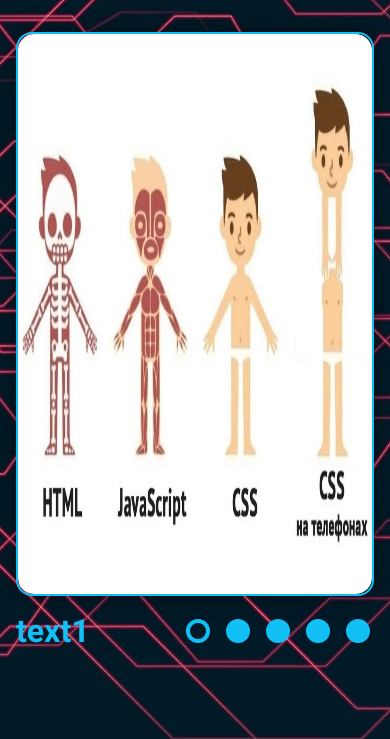
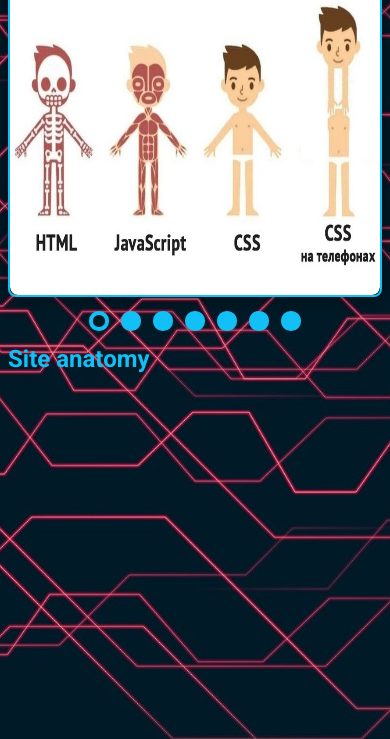
Before and after one commit to aArt13/cssMemSlider, a plain HTML site: page cssMemSlider/index.html in a window 390 px wide. Shown: the part 105-844 px from the top of the page. Drawn offline with Linux system fonts and the light colour scheme.

Commit message:
feat: add mobil, fix style  (Fri, May 13, 2022 09:49:17 PM)

```diff
--- a/cssMemSlider/index.html
+++ b/cssMemSlider/index.html
@@ -19,37 +19,40 @@
             <input type="radio" name="point" id="slide3">
             <input type="radio" name="point" id="slide4">
             <input type="radio" name="point" id="slide5">
+            <input type="radio" name="point" id="slide6">
+            <input type="radio" name="point" id="slide7">
             <div class="slider">
                 <div class="slides slide1">
-                    <img class="slider__img" src="./assets/image/1.jpg" alt="meme">
+                    <img class="slider__img" src="./assets/image/1.jpg" alt="site_anatomy">
                 </div>
                 <div class="slides slide2">
-                    <img class="slider__img" src="./assets/image/2.jpg" alt="meme">
+                    <img class="slider__img" src="./assets/image/2.jpg" alt="javascript_is_in_demand">
                 </div>
                 <div class="slides slide3">
-                    <img class="slider__img" src="./assets/image/3.jpg" alt="meme">
+                    <img class="slider__img" src="./assets/image/3.jpg" alt="css_..oooops!">
                 </div>
                 <div class="slides slide4">
-                    <img class="slider__img" src="./assets/image/4.jpg" alt="meme">
+                    <img class="slider__img" src="./assets/image/4.jpg" alt="svg">
                 </div>
                 <div class="slides slide5">
-                    <img class="slider__img" src="./assets/image/5.jpg" alt="meme">
+                    <img class="slider__img" src="./assets/image/5.jpg" alt="refactor">
+                </div>
+                <div class="slides slide6">
+                    <img class="slider__img" src="./assets/image/8.jpg" alt="enlightenment">
+                </div>
+                <div class="slides slide7">
+                    <img class="slider__img" src="./assets/image/9.jpg" alt="a_programmer">
                 </div>
             </div>
             <div class="slider-panel">
-                <div class="slider__description">
-                    <p class="text text1">text1</p>
-                    <p class="text text2">text2</p>
-                    <p class="text text3">text3</p>
-                    <p class="text text4">text4</p>
-                    <p class="text text5">text5</p>
-                </div>
                 <div class="slider__controls">
                     <label class="lbl" for="slide1"><span class="spn spn1"></span></label>
                     <label class="lbl" for="slide2"><span class="spn spn2"></span></label>
                     <label class="lbl" for="slide3"><span class="spn spn3"></span></label>
                     <label class="lbl" for="slide4"><span class="spn spn4"></span></label>
                     <label class="lbl" for="slide5"><span class="spn spn5"></span></label>
+                    <label class="lbl" for="slide6"><span class="spn spn6"></span></label>
+                    <label class="lbl" for="slide7"><span class="spn spn7"></span></label>
 
                     <!-- <label class="lbl" for="slide1"><button class="btn" id="btn1"></button></label>
                     <label class="lbl" for="slide2"><button class="btn" id="btn2"></button></label>
@@ -57,6 +60,16 @@
                     <label class="lbl" for="slide4"><button class="btn" id="btn4"></button></label>
                     <label class="lbl" for="slide5"><button class="btn" id="btn5"></button></label> -->
                 </div>
+                <div class="slider__description">
+                    <p class="text text1">site anatomy</p>
+                    <p class="text text2">javascript is in demand</p>
+                    <p class="text text3">css ..oooops!</p>
+                    <p class="text text4">svg</p>
+                    <p class="text text5">refactor</p>
+                    <p class="text text6">enlightenment</p>
+                    <p class="text text7">a programmer</p>
+                </div>
+
             </div>
         </div>
     </div>
--- a/cssMemSlider/style.css
+++ b/cssMemSlider/style.css
@@ -6,21 +6,17 @@
 }
 
 :root {
-    --maxWidth: 56rem;      /* 896px */
+    --maxWidthDesc: 56rem;      /* == 896px */
+    --maxWidthMob: 25rem;      /* == 400px */
     --colorB: rgb(18, 192, 245);
     --colorR: rgb(229, 93, 135);
+    --colorP: rgb(184, 97, 255);
     --colorEmpty: rgba(0, 0, 0, 0);
 }
 
 body {
     font-family: "Roboto", Arial, Helvetica, sans-serif;
     min-height: 100vh;
-    /* display: flex;
-    flex-direction: column;
-    align-items: center;
-    justify-content: center;
-
-    background-color: blue; */
 
     background-image: url(./assets/image/bg_img.jpg);
     background-repeat: no-repeat;
@@ -34,57 +30,31 @@
     color: var(--colorR);
 
     animation-fill-mode: forwards;
-    animation: changeColor 5s ease infinite;
+    animation: changeColor 7s ease infinite;
 }
 
   @keyframes changeColor {
-    0% {
-      color: var(--colorR);
-    }
-    40% {
-      color: var(--colorB);
-    }
-    90% {
-      /* color: #093c61; */
-      color: var(--colorR);
-    }
-    100% {
-      color: var(--colorR);
-    }
+    0%  {color: var(--colorR);}
+    15% {color: var(--colorP);}
+    30% {color: var(--colorB);}
+    45% {color: var(--colorR);}
+    60% {color: var(--colorP);}
+    75% {color: var(--colorB);}
+    100% {color: var(--colorR);}
   }
 
 .container {
-    max-width: var(--maxWidth);
+    max-width: var(--maxWidthDesc);
     width: 100%;
     min-height: 100vh;
-    padding: 0 1rem; /* 16px */
+    padding: 0 1rem; /* == 16px */
     margin: 0 auto;
     display: flex;
-    /* justify-content: center; */
     align-items: center;
     flex-direction: column;
-
-    /* background-color: red; */
 }
 
 .wrapper-slider {
-    /* max-width: 80vw;
-    width: 100%; */
-    /* width: inherit; */
-    /* max-height: 70vh; */
-    /* min-height: 45rem; */
-    /* height: 100%; */
-    /* display: flex;
-    justify-content: center;
-    align-items: center;
-    flex-direction: column; */
-
-	/* height: 350px; */
-	/* margin: 100px auto 0; */
-	/* position: relative; */
-	/* width: 700px; */
-
-
     max-width: 100%;
     min-width: 50%;
     width: 100%;
@@ -93,174 +63,75 @@
     height: 100%;
 }
 
-
 .wrapper-slider > input {
 	display: none;
 }
 
 .slider {
-    /* max-width: 80vw; */
-    /* width: inherit;
-    max-height: 70vh;
-    min-height: 50vh; */
-    /* height: 100%; */
-    /* height: inherit; */
-    /* height: 55vh; */
-    /* max-height: 40rem; */
-    /* margin: 1rem;
-    padding: 0.5rem;
-    border-radius: 0.5rem; */
-    /* display: flex; */
-    /* justify-items: center; */
-    /* align-items: center; */
-    /* overflow: hidden; */
-    /* position: relative; */
-
 	height: inherit;
     border-radius: 1rem;
     margin: 1rem 0;
     border: 0.15rem solid var(--colorB);
-	/* overflow: hidden; */
-	/* position: relative; */
 	width: inherit;
 	-webkit-box-shadow: 0 0 1.2rem rgba(0, 0, 0, .5);
 	-moz-box-shadow: 0 0 1.2rem rgba(0, 0, 0, .5);
 	-o-box-shadow: 0 0 1.2rem rgba(0, 0, 0, .5);
 	box-shadow: 0 0 1.2rem rgba(0, 0, 0, .5);
-
-
-    /* background-color: yellow; */
 }
 
 .slides {
-    /* max-width: 100%; */
-    /* min-width: 50%; */
-    /* width: inherit; */
-    /* width: inherit; */
-    /* height: 50px; */
-    /* height: inherit; */
-    /* position: absolute; */
-    /* width: 200px; */
-    /* height: 200p; */
-    /* border-radius: 0.5rem; */
-
-    /* background-repeat: no-repeat;
-    background-position: auto auto;
-    background-size: contain; */
-    /* background-size: 700px auto;
-    background-position: center center;
-    background-repeat: no-repeat; */
-    /* background-size: cover; */
 	overflow: hidden;
     height: inherit;
     border-radius: 1rem;
-	/* position: absolute; */
 	width: inherit;
-    /* opacity: 0;
-	z-index: 0; */
-    /* transform: translateY(350px); */
-    /* transition: all ease-in-out 0.7s; */
-
-    /* background-color: aqua; */
-
 }
 
 .slider__img {
     object-fit: auto;
     display: none;
     width: 100%;
-    /* max-height: 35rem;
-    min-height: 20rem;
-    height: 100%; */
     height: 35rem;
     border-radius: 1rem;
     opacity: 0;
-	z-index: 0;
-
-
 }
 
-/* .slide1 {
-    background-image: url(./assets/image/1.jpg);
-}
-.slide2 {
-    background-image: url(./assets/image/2.jpg);
-}
-.slide3 {
-    background-image: url(./assets/image/3.jpg);
-}
-.slide4 {
-    background-image: url(./assets/image/4.jpg);
-}
-.slide5 {
-    background-image: url(./assets/image/5.jpg);
-} */
-
-
 .slider-panel {
-    /* max-width: 80vw; */
     width: 100%;
-    /* max-height: 70vh; */
-    /* min-height: 10vh; */
-    /* height: 100%; */
     display: flex;
+    flex-direction: row-reverse;
     justify-content: space-between;
     align-items: center;
-
-    /* background-color: purple; */
-}
-
-/* .slider__description { */
-    /* max-width: 80vw; */
-    /* width: 100%; */
-    /* max-height: 70vh; */
-    /* min-height: 5vh; */
-    /* height: 100%; */
-    /* height: 2rem; */
-    /* overflow: hidden;   */
-    /* background-color: wheat; */
-/* } */
-
-.text {
-    margin-block-start: 0;
-    margin-block-end: 0;
-    height: inherit;
-    overflow: hidden;
-    font-size: 2rem;
-    font-weight: bold;
-    color: var(--colorB);
-    display: none;
-    opacity: 0;
-	z-index: 0;
-
-    transition: all 0.5s ease;
 }
 
 .slider__controls {
-    /* max-width: 80vw; */
-    /* width: 100%; */
-    /* max-height: 70vh; */
-    /* min-height: 5vh; */
     height: 100%;
     display: flex;
-    gap: 0.5rem;
-
-            /* background-color: white; */
+    /* gap: 0.5rem; */
 }
 
 label {
-    width: 2rem;
-    height: 2rem;
-
-    /* padding: 0.5rem; */
+    width: 2.5rem;
+    height: 2.5rem;
     border-radius: 50%;
     display: flex;
     justify-content: center;
     align-items: center;
     cursor: pointer;
-    /* background-color: aqua; */
+    background-color: var(--colorEmpty);
+}
 
-    background-color: var(--colorEmpty);
+.wrapper-slider label:hover > .spn {
+    border: 0.25rem solid var(--colorR);
+    background-color: var(--colorR);
+}
+
+.wrapper-slider label:active > .spn {
+    border: 0.25rem solid var(--colorP);
+    background-color: var(--colorP);
+}
+
+.slider__controls:hover + .slider__description .text {
+    color: var(--colorP);
 }
 
 .spn {
@@ -277,148 +148,61 @@
     background-color: var(--colorR);
 }
 
-.spn:active {
-    background-color: var(--colorR);
+.text {
+    margin-block-start: 0;
+    margin-block-end: 0;
+    height: inherit;
+    overflow: hidden;
+    font-size: 2rem;
+    font-weight: bold;
+    color: var(--colorB);
+    display: none;
+    opacity: 0;
+    transition: all 0.5s ease;
 }
 
-/* label:hover .btn{
-    border: 0.2rem solid yellow;
-    background-color: green;
-} */
-/* label:active .btn{
-    background-color: red;
-} */
-
-/* label:checked .btn{
-    background-color: pink;
-} */
-
-.btn {
-    padding: 0.5rem;
-    /* width: 0.5rem; */
-    /* height: 0.5rem; */
-    border: 0.2rem solid yellow;
-    border-radius: 50%;
-    /* cursor: pointer; */
-    transition: all ease 0.5s;
-
-    background-color: var(--colorEmpty);
+.text::first-letter{
+    text-transform: capitalize;
 }
-
-/* .wrapper-slider label:hover,
-#slide1:checked ~ .slider-panel  #btn1,
-#slide2:checked ~ .slider-panel  #btn2,
-#slide3:checked ~ .slider-panel  #btn3,
-#slide4:checked ~ .slider-panel  #btn4,
-#slide5:checked ~ .slider-panel  #btn5 {
-	background-color: rgb(135, 11, 236);
-} */
 
 #slide1:checked ~ .slider-panel .slider__controls .lbl > .spn1,
 #slide2:checked ~ .slider-panel .slider__controls .lbl > .spn2,
 #slide3:checked ~ .slider-panel .slider__controls .lbl > .spn3,
 #slide4:checked ~ .slider-panel .slider__controls .lbl > .spn4,
-#slide5:checked ~ .slider-panel .slider__controls .lbl > .spn5 {
+#slide5:checked ~ .slider-panel .slider__controls .lbl > .spn5,
+#slide6:checked ~ .slider-panel .slider__controls .lbl > .spn6,
+#slide7:checked ~ .slider-panel .slider__controls .lbl > .spn7 {
     background-color: var(--colorEmpty);
 }
-
-/* .wrapper-slider label:hover ~ .slider-panel .slider__controls .lbl > .spn1{
-    background-color: yellow;
-} */
-
-
-/* .btn:active{
-    background: greenyellow;
-} */
-/* .btn:active ~ .wrapper-slider > #slide1:checked */
-
-/* #slide1:checked ~ .slider > .slide1,
-#slide2:checked ~ .slider > .slide2,
-#slide3:checked ~ .slider > .slide3,
-#slide4:checked ~ .slider > .slide4,
-#slide5:checked ~ .slider > .slide5 {
-	opacity: 1;
-	z-index: 1;
-} */
-
-/* #slide1:checked ~ .slider > .slide1 {
-    transform: translateY(0px);
-}
-#slide2:checked ~ .slider > .slide2 {
-    transform: translateY(-350px);
-}
-#slide3:checked ~ .slider > .slide3 {
-    transform: translateY(-700px);
-}
-#slide4:checked ~ .slider > .slide4 {
-    transform: translateY(-1050px);
-}
-#slide5:checked ~ .slider > .slide5 {
-    transform: translateY(-1400px);
-} */
 
 #slide1:checked ~ .slider-panel .slider__description > .text1,
 #slide2:checked ~ .slider-panel .slider__description > .text2,
 #slide3:checked ~ .slider-panel .slider__description > .text3,
 #slide4:checked ~ .slider-panel .slider__description > .text4,
-#slide5:checked ~ .slider-panel .slider__description > .text5 {
+#slide5:checked ~ .slider-panel .slider__description > .text5,
+#slide6:checked ~ .slider-panel .slider__description > .text6,
+#slide7:checked ~ .slider-panel .slider__description > .text7 {
 	opacity: 1;
-	z-index: 1;
     display: block;
-    /* transform: translateY(0); */
 
     animation-fill-mode: forwards;
     animation: changePosText 0.5s linear;
 }
 
-/* #slide1:checked ~ .slider-panel .slider__description > .text1 {
-    transform: translateY(0px);
-}
-#slide2:checked ~ .slider-panel .slider__description > .text2 {
-    transform: translateY(-32px);
-}
-#slide3:checked ~ .slider-panel .slider__description > .text3 {
-    transform: translateY(-64px);
-}
-#slide4:checked ~ .slider-panel .slider__description > .text4 {
-    transform: translateY(-96px);
-}
-#slide5:checked ~ .slider-panel .slider__description > .text5 {
-    transform: translateY(-128px);
-} */
-
-
-
 #slide1:checked ~ .slider .slide1 > .slider__img,
 #slide2:checked ~ .slider .slide2 > .slider__img,
 #slide3:checked ~ .slider .slide3 > .slider__img,
 #slide4:checked ~ .slider .slide4 > .slider__img,
-#slide5:checked ~ .slider .slide5 > .slider__img {
+#slide5:checked ~ .slider .slide5 > .slider__img,
+#slide6:checked ~ .slider .slide6 > .slider__img,
+#slide7:checked ~ .slider .slide7 > .slider__img {
     display: block;
     opacity: 1;
-	z-index: 1;
     transform: translateY(0);
 
     animation-fill-mode: forwards;
     animation: changePosImg 0.5s linear;
 }
-
-/* #slide1:checked ~ .slider > .slide1 {
-    transform: translateY(0px);
-}
-#slide2:checked ~ .slider > .slide2 {
-    transform: translateY(-350px);
-}
-#slide3:checked ~ .slider > .slide3 {
-    transform: translateY(-700px);
-}
-#slide4:checked ~ .slider > .slide4 {
-    transform: translateY(-1050px);
-}
-#slide5:checked ~ .slider > .slide5 {
-    transform: translateY(-1400px);
-} */
-
 
 @keyframes changePosImg {
     0% {
@@ -453,3 +237,64 @@
         transform: translateX(0);
     }
     }
+
+    @media (max-width: 767px) {
+        h1{
+            margin: 1rem;
+            font-size: 2rem;
+        }
+
+        .container {
+            max-width: var(--maxWidthMob);
+            width: 100%;
+            padding: 0 0.5rem; /* == 8px */
+        }
+
+        .wrapper-slider {
+            max-width: 100%;
+            min-width: 50%;
+            width: 100%;
+            max-height: 20rem;
+            min-height: 10rem;
+            height: 100%;
+        }
+
+        .slider {
+            border-radius: 0.5rem;
+            margin: 0.5rem 0;
+            border: 0.15rem solid var(--colorB);
+        }
+
+        .slides {
+            border-radius: 0.5rem;
+        }
+
+        .slider__img {
+            height: 20rem;
+            border-radius: 0.5rem;
+        }
+
+        .slider-panel {
+            flex-direction: column;
+            align-items: start;
+            gap: 0.5rem;
+        }
+
+        .slider__controls {
+            margin: 0 auto;
+        }
+
+        label {
+            width: 2.0rem;
+            height: 2.0rem;
+        }
+
+        .spn {
+            width: 1.2rem;
+            height: 1.2rem;
+        }
+
+        .text {
+            font-size: 1.5rem;
+        }
+    }
```
Also changed, not shown: cssMemSlider/assets/image/6.jpg (deleted), cssMemSlider/assets/image/8.jpg (added), cssMemSlider/assets/image/9.jpg (added).
